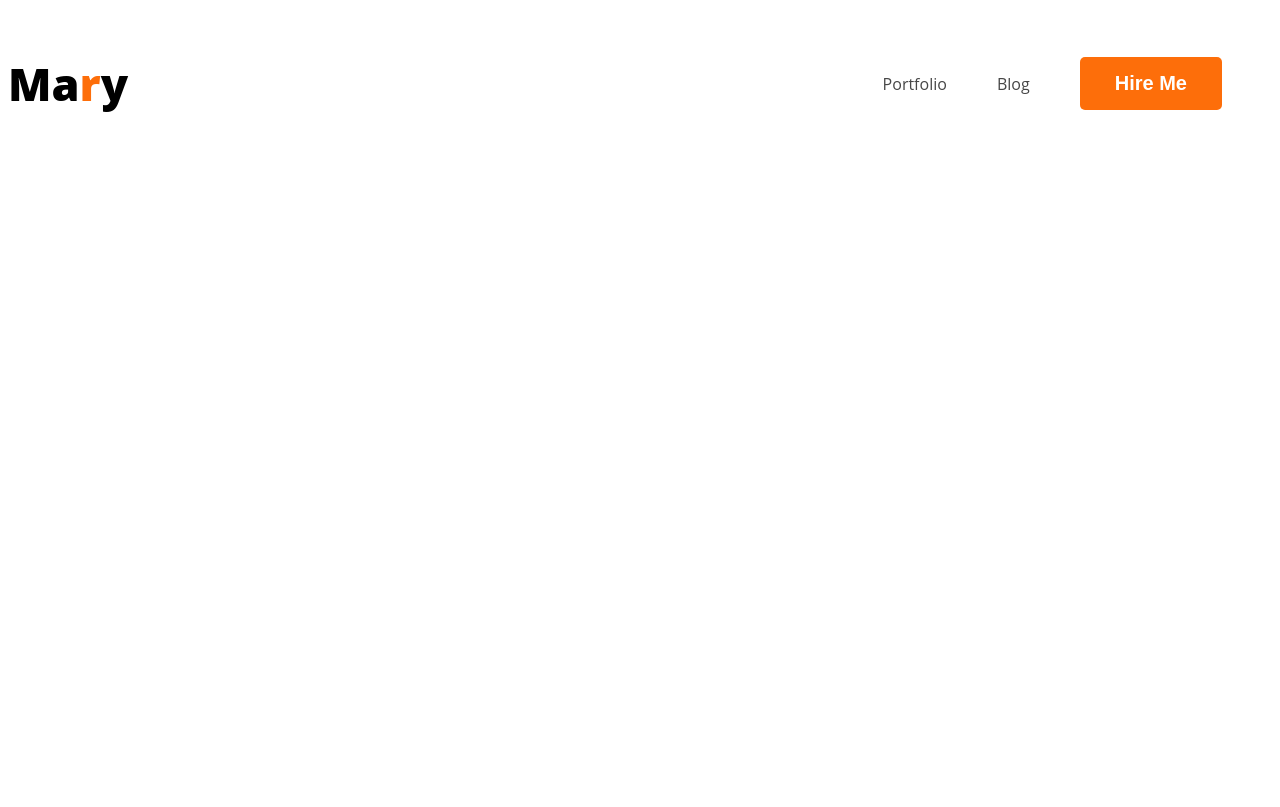
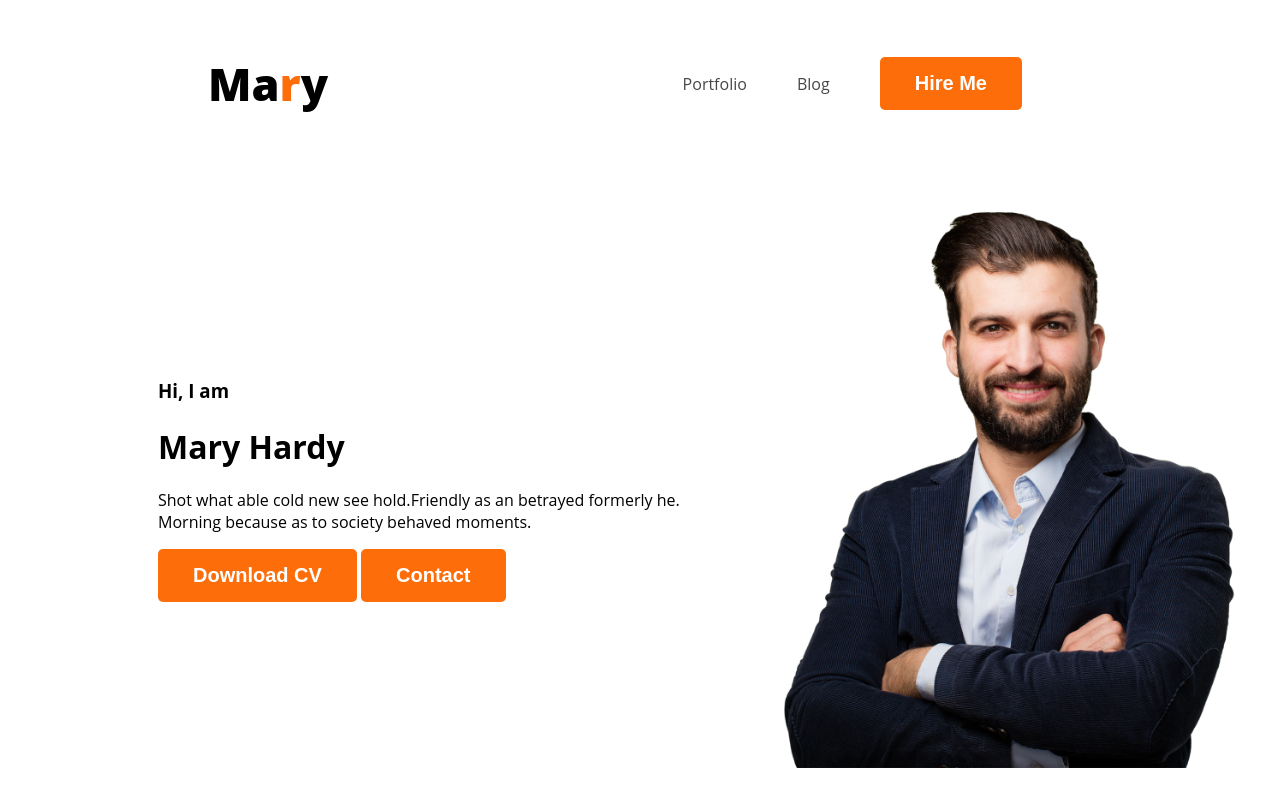
Before and after one commit to azim1899/devoloper-protfolio, a plain HTML site: page index.html in a window 1280 px wide. Drawn offline with Linux system fonts and the light colour scheme.

Commit message:
added image

```diff
--- a/index.html
+++ b/index.html
@@ -7,7 +7,7 @@
     <title>Web Devoloper Portfolio</title>
 </head>
 <body>
-    <header>
+    <header class="header">
         <nav>
             <h3 class="nav-title">Ma<span class="text-primary">r</span>y</h3>
             <ul>
@@ -16,6 +16,16 @@
                 <li><button class="btn-primary">Hire Me</button></li>
             </ul>
         </nav>
+        <div class="banner">
+            <div class="banner-content">
+                <h3 class="banner-greeting">Hi, I  am</h3>
+                <h1 class="banner-title">Mary Hardy</h1>
+                <p>Shot what able cold new see hold.Friendly as an betrayed formerly he. Morning because as to society behaved moments.</p>
+                <button class="btn-primary">Download CV</button>
+                <button class="btn-primary">Contact</button>
+            </div>
+            <div><img class="profile-pic" src="images/hardy.png" alt=""></div>
+        </div>
 
     </header>
     <main>
--- a/styles/Portfolio.css
+++ b/styles/Portfolio.css
@@ -5,6 +5,7 @@
     display: flex;
     align-items: center;
     justify-content: space-between;
+    margin: 0px 200px;
 }
 .nav-title{
     color: #181818);
@@ -38,3 +39,16 @@
     padding: 15px 35px;
 
 }
+/* header realeted styles */
+.header{
+    background-color: #FFF);
+}
+.banner{
+    padding: 30px 30px 30px 150px;
+    display: flex;
+    align-items: center;
+}
+.banner .profile-pic{
+    width: 500px;
+
+}
```
